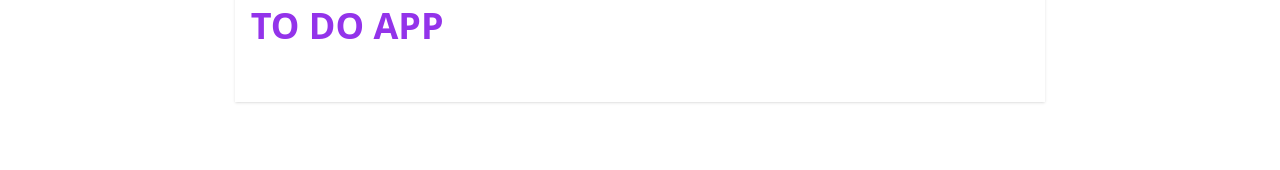
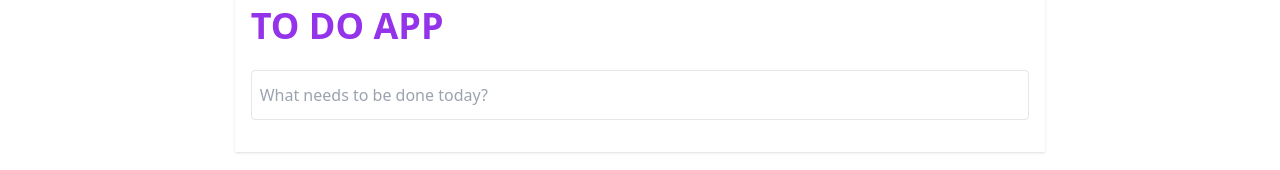
Before and after one commit to tannaznamdar/dashboard, a React (Vite) app: page /todos in a window 1280 px wide. Shown: the part 178-348 px from the top of the page. Built offline with nearby package versions, Linux system fonts and the light colour scheme.

Commit message:
add input section & useFormInput hook

```diff
--- /dev/null
+++ b/src/components/todoes/NewTodoInput.jsx
@@ -0,0 +1,25 @@
+import UseFormInput from "../../hooks/UseFormInput"
+
+export default function NewTodoInput() {
+
+    const newTodo = UseFormInput ('')
+
+    const addTodoHandler = (event) =>{
+        if (event.key === 'Enter' && event.target.value != ''){
+            console.log (event.target.value)
+            event.target.value = ''
+        }
+    }
+
+    return (
+
+        <div className="relative">
+            <input type="text" placeholder="What needs to be done today?"
+                className="w-full px-2 py-3 border rounded outline-none border-grey-600"
+                {...newTodo}
+                onKeyDown={addTodoHandler}
+                />
+        </div>
+
+    )
+}
--- a/src/components/todoes/ToDoes.jsx
+++ b/src/components/todoes/ToDoes.jsx
@@ -1,3 +1,5 @@
+import NewTodoInput from "./NewTodoInput";
+
 export default function ToDoes(){
     return(
 
@@ -8,6 +10,7 @@ export default function ToDoes(){
                     <h1 className="mr-6 text-4xl font-bold text-purple-600"> TO DO APP </h1>
                 </div>
 
+                <NewTodoInput />
             </div>
         </div>
     )
--- /dev/null
+++ b/src/hooks/UseFormInput.js
@@ -0,0 +1,14 @@
+import { useState } from "react";
+
+export default function UseFormInput() {
+  const [value, setValue] = useState('');
+
+  const onChangeHandler = (event) => {
+    setValue(event.target.value);
+  };
+
+  return {
+    value,
+    onChange: onChangeHandler,
+  };
+}
```
